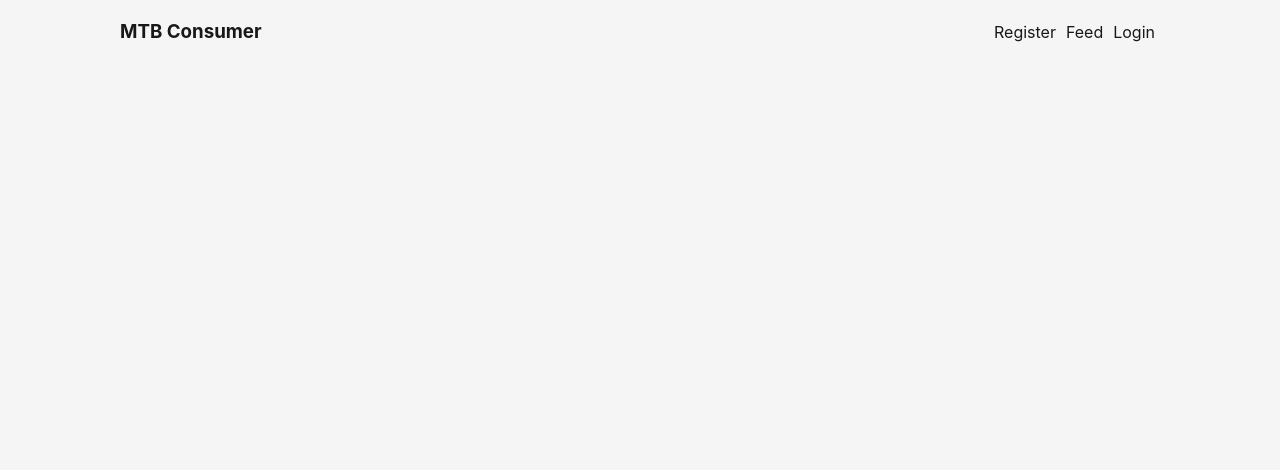
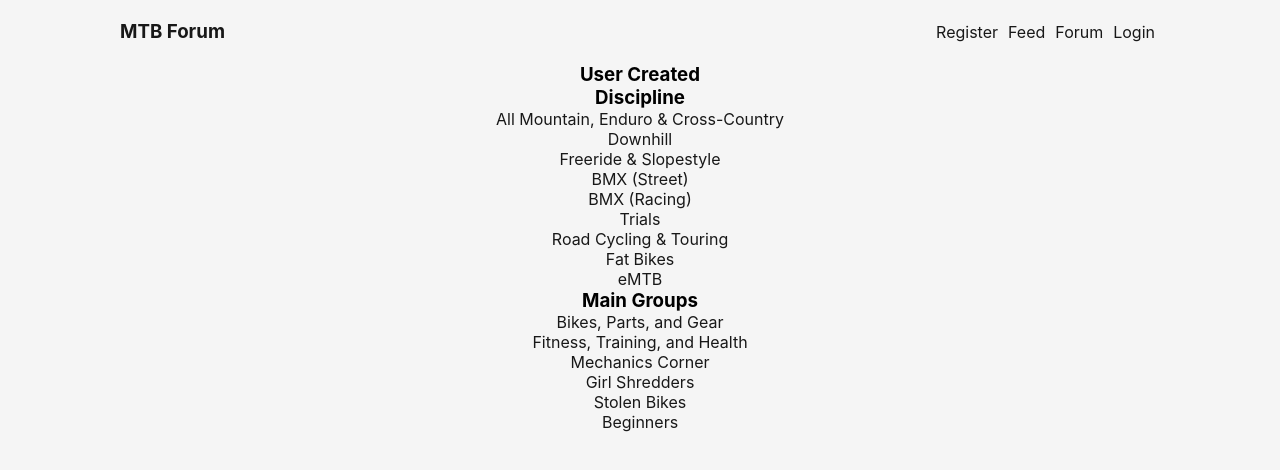
Before and after one commit to jacobbroughton/MTB-Forum, a React (Create React App) app in the folder client/: page /forum in a window 1280 px wide. Shown: the top 470 px of the page. Built offline with nearby package versions, Linux system fonts and the light colour scheme; no server answers.

Commit message:
added forum JSON

```diff
--- a/client/src/App.js
+++ b/client/src/App.js
@@ -14,6 +14,7 @@ import Login from "./pages/Login";
 import Profile from "./pages/Profile"
 import ForumPostPage from "./pages/ForumPostPage"
 import Feed from "./pages/Feed"
+import Forum from "./pages/Forum"
 import { useUser } from "./contexts/user";
 
 
@@ -32,6 +33,9 @@ function App() {
           </Route>
           <Route path="/login">
             <Login/>
+          </Route>
+          <Route path="/forum">
+            <Forum/>
           </Route>
           <Route path="/feed">
             <Feed/>
--- /dev/null
+++ b/client/src/ForumBoards.js
@@ -0,0 +1,77 @@
+export const ForumBoards = [
+    {
+        category: "User Created",
+        includedGroups: []
+        // url: "/usercreated"
+    },
+    {
+        category: "Discipline",
+        includedGroups: [
+            {
+                name: "All Mountain, Enduro & Cross-Country",
+                url: "/all-mountain-enduro-xc"
+            },
+            {
+                name: "Downhill",
+                url: "/downhill"
+            },
+            {
+                name: "Freeride & Slopestyle",
+                url: "/freeride-slopestyle"
+            },
+            {
+                name: "BMX (Street)",
+                url: "/bmx-street"
+            },
+            {
+                name: "BMX (Racing)",
+                url: "/bmx-racing"
+            },
+            {
+                name: "Trials",
+                url: "/trials"
+            },
+            {
+                name: "Road Cycling & Touring",
+                url: "/road-cycling-and-touring"
+            },
+            {
+                name: "Fat Bikes",
+                url: "/fat-bikes"
+            },
+            {
+                name: "eMTB",
+                url: "/emtb"
+            }
+        ]
+    },
+    {
+        category: "Main Groups",
+        includedGroups: [
+            {
+                name: "Bikes, Parts, and Gear",
+                url: "/bikes-parts-gear"
+            },
+            {
+                name: "Fitness, Training, and Health",
+                url: "/fitness-training-health"
+            },
+            {
+                name: "Mechanics Corner",
+                url: "/mechanics-corner"
+            },
+            {
+                name: "Girl Shredders",
+                url: "/girl-shredders"
+            },
+            {
+                name: "Stolen Bikes",
+                url: "/stolen-bikes"
+            },
+            {
+                name: "Beginners",
+                url: "/beginners"
+            }
+        ]
+    }
+]
--- a/client/src/components/Navbar.js
+++ b/client/src/components/Navbar.js
@@ -25,13 +25,13 @@ const Navbar = () => {
         <nav>
 
             <div className="container">
-                <Link to="/"><h3>MTB Consumer</h3></Link>
+                <Link to="/"><h3>MTB Forum</h3></Link>
                 <ul>
                     {!user && <li><Link to="/register">Register</Link></li>}
                     <li><Link to="/feed">Feed</Link></li>
+                    <li><Link to="/forum">Forum</Link></li>
                     {
                         user && <>
-                            <li><Link to="/profile">Profile</Link></li>
                             <li><Link to="/post">Post</Link></li>
                         </>
                     }
@@ -45,12 +45,12 @@ const Navbar = () => {
                 </ul>
                 {
                     user ?
-                        <div className="profileNameImageParent">
+                        <Link to="/profile" className="profileNameImageParent">
                             <div className="profileImageDiv">
                                 <img className="placeholderImage" src="../../placeholderPerson.png" alt="" />
                             </div>
                             <h4>&nbsp; {user.username}</h4>
-                        </div>
+                        </Link>
                         :
                         <></>
                 }
--- /dev/null
+++ b/client/src/pages/Forum.js
@@ -0,0 +1,26 @@
+import { ForumBoards } from "../ForumBoards.js";
+import { Link } from "react-router-dom"
+
+const Forum = () => {
+    return (
+        <>
+            {
+                console.log(ForumBoards),
+                ForumBoards.map((board, key) =>
+                    <div>
+                        <h3>{ board.category }</h3>
+                        <ul>
+                            {
+                                board.includedGroups.map((group, key) =>
+                                    <li><Link to={`/forum/${group.url}`}>{ group.name }</Link></li>
+                                )
+                            }
+                        </ul>
+                    </div>
+                )
+            }
+        </>
+    )
+}
+
+export default Forum;
--- a/client/src/pages/Home.js
+++ b/client/src/pages/Home.js
@@ -12,7 +12,7 @@ const Home = () => {
             { !user && (
                 <div className="loggedOutView">
                     <div className="loggedOutChild">
-                        <h1>Mountain bike reviews from real owners</h1>
+                        <h1>Mountain Biking Forum</h1>
                         <div className="signupSigninParent">
                             <Link className="homeRegister" to="/register">Create an account</Link>
                             <Link className="homeLogin" to="/login">Sign in</Link>
```
Also changed, not shown: 2 other files (tests, documents, lock files or other folders).
